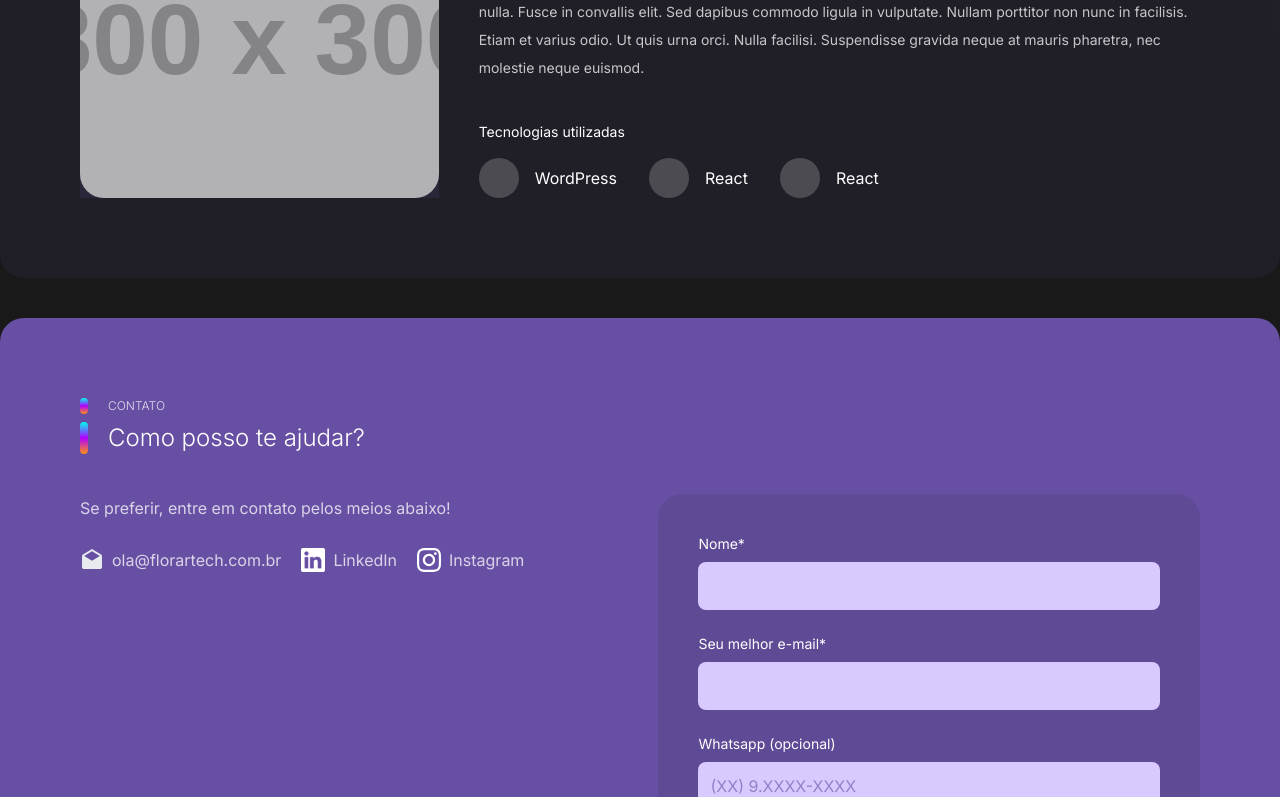
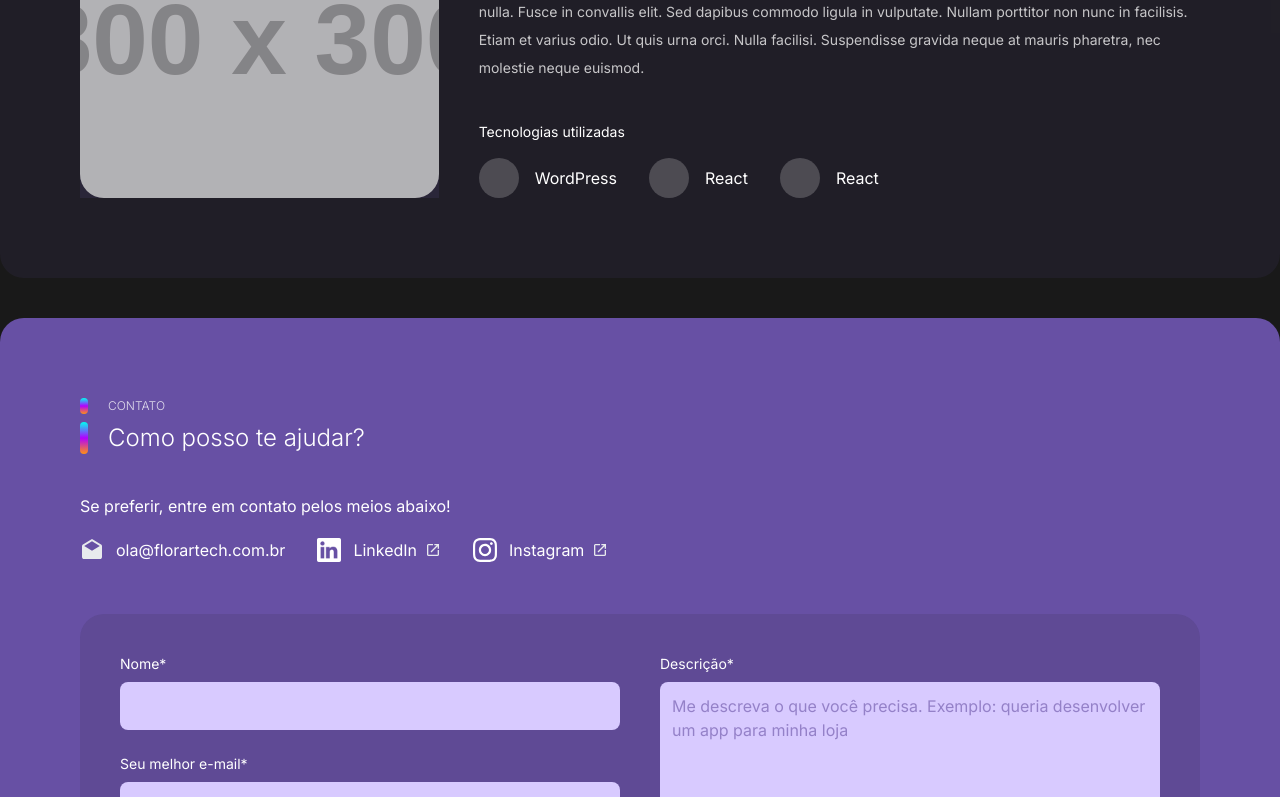
Before and after one commit to poesiabinaria/florar-tech, a React (Create React App) app: page / in a window 1280 px wide. Shown: the part 2000-2797 px from the top of the page. Built offline with nearby package versions, Linux system fonts and the light colour scheme.

Commit message:
improve contact section

```diff
--- a/src/App.js
+++ b/src/App.js
@@ -7,6 +7,8 @@ import logo from "./img/logo.svg";
 import linkedInLogo from "./img/linkedin-logo.png";
 import emailIcon from "./img/email-icon.svg";
 import instagramLogo from "./img/instagram-logo.svg";
+import newTabIcon from "./img/new-tab-icon.svg";
+import copyIcon from "./img/copy-icon.svg";
 
 import { gradientStyle, textGradientStyle } from "./utils/constants";
 import { useEffect, useState } from "react";
@@ -30,15 +32,20 @@ const App = () => {
             <img className="mx-auto" src={logo} />
           </div>
 
-          <div className="flex items-center justify-end gap-10 basis-1/3">
-            <div>
-              <img className="w-6" src={linkedInLogo} />
-            </div>
-            <div>
+          <div className="flex items-center justify-end basis-1/3">
+            <ul className="flex items-center gap-16 uppercase font-extgralight text-xs basis-1/3">
+              <li className="flex gap-2 items-center opacity-60 hover:opacity-100">
+                <div>LinkedIn</div> <img className="w-4" src={newTabIcon} />
+              </li>
+              <li className="flex gap-2 items-center opacity-60 hover:opacity-100">
+                <div>Instagram</div> <img className="w-4" src={newTabIcon} />
+              </li>
+              <li>
                 <button className="transition-all ease-out duration-100 bg-yellow-500 text-yellow-900 shadow-lg shadow-yellow-500/40 hover:shadow-yellow-500/60 text-sm font-semibold px-6 py-2 rounded-full">
                   Contato
                 </button>
-            </div>
+              </li>
+            </ul>
           </div>
         </nav>
       </header>
@@ -188,30 +195,52 @@ const App = () => {
         title="Como posso te ajudar?"
         theme="light"
       >
-        <div className="flex gap-10">
-          <div className="basis-1/2 leading-7 text-white/75">
-            <div className="mb-3">
+        <div>
+          <div className="mb-10">
+            <div className="mb-2">
               Se preferir, entre em contato pelos meios abaixo!
             </div>
 
-            <div className="flex items-center gap-5">
+            <div className="flex items-center gap-8">
               <div className="flex items-center">
-                <img className="w-6 mr-2" src={emailIcon} />
+                <img className="w-6 mr-3" src={emailIcon} />
+                <div className="flex items-center gap-2">
                   <div>ola@florartech.com.br</div>
                 </div>
-              <div className="flex items-center my-3">
-                <img className="w-6 mr-2" src={linkedInLogo} />
+              </div>
+              <div>
+                <a
+                  href="https://www.linkedin.com/in/gabriel-mendes-macedo"
+                  target="_blank"
+                  className="flex items-center my-3"
+                >
+                  <img className="w-6 mr-3" src={linkedInLogo} />
+                  <div className="flex items-center gap-2">
                     <div>LinkedIn</div>
+                    <img className="w-4" src={newTabIcon} />
                   </div>
-              <div className="flex items-center">
-                <img className="w-6 mr-2" src={instagramLogo} />
+                </a>
+              </div>
+              <div>
+                <a
+                  href="https://www.instagram.com/florartech"
+                  target="_blank"
+                  className="flex items-center my-3"
+                >
+                  <img className="w-6 mr-3" src={instagramLogo} />
+                  <div className="flex items-center gap-2">
                     <div>Instagram</div>
+                    <img className="w-4" src={newTabIcon} />
+                  </div>
+                </a>
               </div>
             </div>
           </div>
 
-          <div className="basis-1/2 bg-dark/10 rounded-3xl p-10">
+          <div className="bg-dark/10 rounded-3xl p-10">
             <form action="https://formspree.io/f/xanydpyy" method="POST">
+              <div className="flex gap-10">
+                <div className="w-1/2">
                   <Input id="name" label="Nome*" required />
                   <Input
                     id="email"
@@ -225,11 +254,20 @@ const App = () => {
                     placeholder="(XX) 9.XXXX-XXXX"
                     type="number"
                   />
+                </div>
+                <div className="w-1/2">
                   <TextArea id="description" label="Descrição*" required />
+                </div>
+              </div>
 
-              <button className="w-full bg-yellow-500 text-yellow-900  hover:shadow-yellow-500/60 text-sm font-semibold px-6 py-3 rounded-full">
+              <div className="w-32 ml-auto">
+                <button
+                  className="w-full bg-yellow-500 text-yellow-900  hover:shadow-yellow-500/60 text-sm font-semibold px-6 py-3 mt-8 rounded-full"
+                  type="submit"
+                >
                   Enviar!
                 </button>
+              </div>
             </form>
           </div>
         </div>
--- a/src/components/TextArea.js
+++ b/src/components/TextArea.js
@@ -13,8 +13,7 @@ const TextArea = ({ id, label, required, type = "text" }) => {
         name={id}
         type={type}
         required={required}
-        className="w-full p-3 bg-[#D8CAFF] placeholder-violet/60 text-violet focus:outline-none rounded-lg"
-        rows="9"
+        className="w-full p-3 bg-[#D8CAFF] placeholder-violet/60 text-violet focus:outline-none rounded-lg h-[250px]"
         placeholder="Me descreva o que você precisa. Exemplo: queria desenvolver um app para minha loja"
       />
     </div>
```
Also changed, not shown: src/img/copy-icon.svg (added), src/img/new-tab-icon.svg (added). Lines whose indentation alone changed are shown as unchanged.
